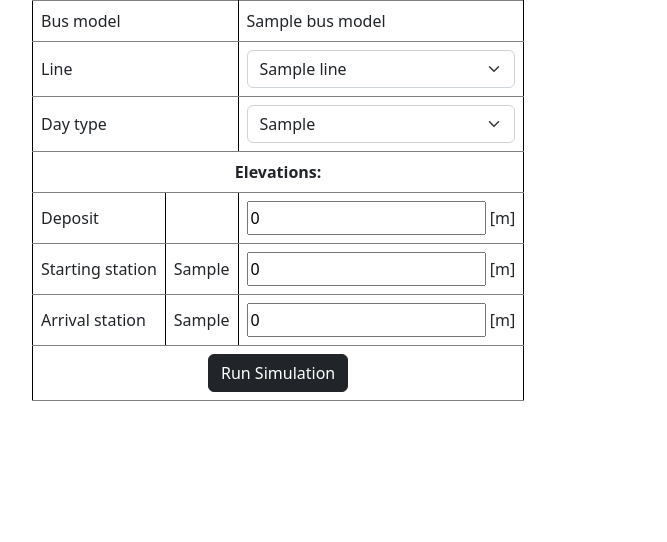
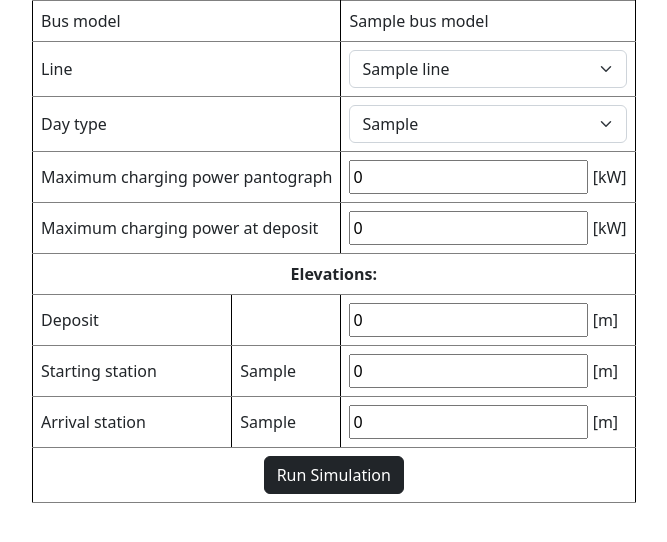
Before and after one commit to supsi-dacd-isaac/pvxte-web, a Flask app: template templates/new_sim_step2.html in a window 1280 px wide. Shown: the part 163-705 px from the top of the page, without its empty margins (62-729 px from the left). Run offline with Flask 3, Linux system fonts and the light colour scheme; the visitor is signed in with stand-in values (Sample User, id 1); the template is opened without the code that fills it: most values are stand-ins (such as "Sample title", 1, 10 or a date in 2020); some libraries are stand-ins or nearby versions.

Commit message:
Implemented Maximum charging power pantograph input

```diff
--- a/app.py
+++ b/app.py
@@ -189,18 +189,16 @@ def run_sim_step2(main_cfg, pars):
     (id_user, ts) = pars['data_file'].replace('.csv', '').split(os.sep)[-1].split('_')
 
     bsize = float(bus_model_data['batt_pack_capacity'])
-    max_charging_power = float(bus_model_data['max_pass_cap'])
+    max_charging_power = float(pars['p_max'])
 
     # Get user id and timestamp
-    # todo opt_all_flag variable should be configurable
     opt_all_flag = False
-
     sim_cfg_filename = csb.configuration(sim_file_path, company, line, bsize,
                                          charging_locations=[],
                                          day_type=pars['day_type'],
                                          t_horizon=main_cfg['simSettings']['modelTimesteps'],
                                          p_max=max_charging_power,
-                                         pd_max=1,
+                                         pd_max=float(pars['pd_max']),
                                          depot_charging=main_cfg['simSettings']['chargingAtDeposit'],
                                          optimize_for_each_bus=opt_all_flag)
 
@@ -212,7 +210,7 @@ def run_sim_step2(main_cfg, pars):
                                   'Presolve': 1,
                                   'NoRelHeurTime': 60,
                                   'NonConvex': 2,
-                                  'MIPGap': 0.01})
+                                  'MIPGap': 0.2})
 
     start = datetime.datetime.now()
     print("Generated configuration. Setting up optimization model: ", start)
--- a/templates/new_sim_step2.html
+++ b/templates/new_sim_step2.html
@@ -39,6 +39,14 @@
                         </td>
                     </tr>
                     <tr>
+                        <td colspan="2">Maximum charging power pantograph </td>
+                        <td><input type="text" class="form-control-sm" name="p_max" value="0">&nbsp[kW]</td>
+                    </tr>
+                    <tr>
+                        <td colspan="2">Maximum charging power at deposit</td>
+                        <td><input type="text" class="form-control-sm" name="pd_max" value="0">&nbsp[kW]</td>
+                    </tr>
+                    <tr>
                         <td colspan="3" align="center"><b>Elevations:</b></td>
                     </tr>
                     <tr>
```
